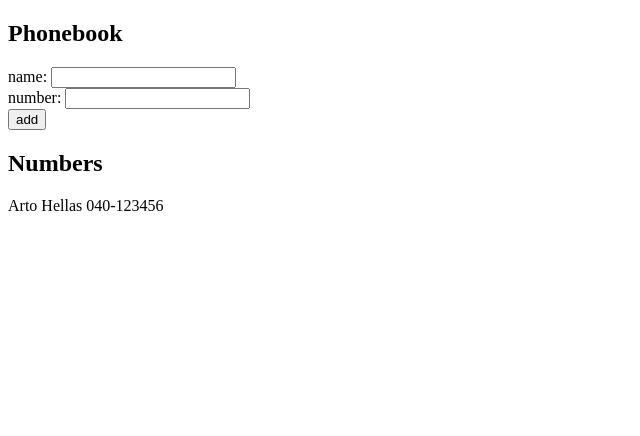
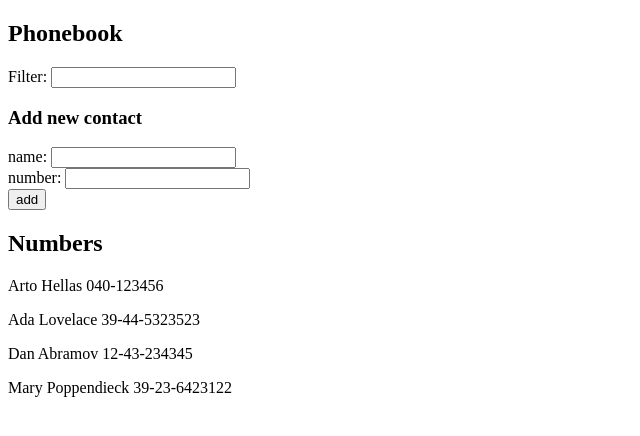
Before and after one commit to LassiKuisma/FullStackOpen2022, a React (Create React App) app in the folder part2/puhelinluettelo/: page / in a window 1280 px wide. Shown: the top 436 px of the page, without its empty margins (0-640 px from the left). Built offline with nearby package versions, Linux system fonts and the light colour scheme.

Commit message:
part 2 ex 2.9

```diff
--- a/part2/puhelinluettelo/src/App.js
+++ b/part2/puhelinluettelo/src/App.js
@@ -12,10 +12,15 @@ const Contacts = ({ contacts }) => {
 
 const App = () => {
   const [persons, setPersons] = useState([
-    { name: 'Arto Hellas', number: '040-123456' }
+    { name: 'Arto Hellas', number: '040-123456' },
+    { name: 'Ada Lovelace', number: '39-44-5323523' },
+    { name: 'Dan Abramov', number: '12-43-234345' },
+    { name: 'Mary Poppendieck', number: '39-23-6423122' }
   ])
+
   const [newName, setNewName] = useState('')
   const [newNumber, setNewNumber] = useState('')
+  const [filter, setFilter] = useState('')
 
   const addContact = (event) => {
     event.preventDefault();
@@ -46,9 +51,27 @@ const App = () => {
     setNewNumber(event.target.value);
   }
 
+  const handleFilterChange = (event) => {
+    setFilter(event.target.value);
+  }
+
+  const contactsToShow = filter.length === 0
+    ? persons
+    : persons.filter(
+      person => person.name.toLowerCase()
+        .includes(filter.toLowerCase())
+    );
+
   return (
     <div>
       <h2>Phonebook</h2>
+      <div>
+        Filter: <input
+          value={filter}
+          onChange={handleFilterChange}
+        />
+      </div>
+      <h3>Add new contact</h3>
       <form onSubmit={addContact}>
         <div>
           name: <input
@@ -65,7 +88,7 @@ const App = () => {
         </div>
       </form>
       <h2>Numbers</h2>
-      <Contacts contacts={persons} />
+      <Contacts contacts={contactsToShow} />
     </div>
   )
 }
```
